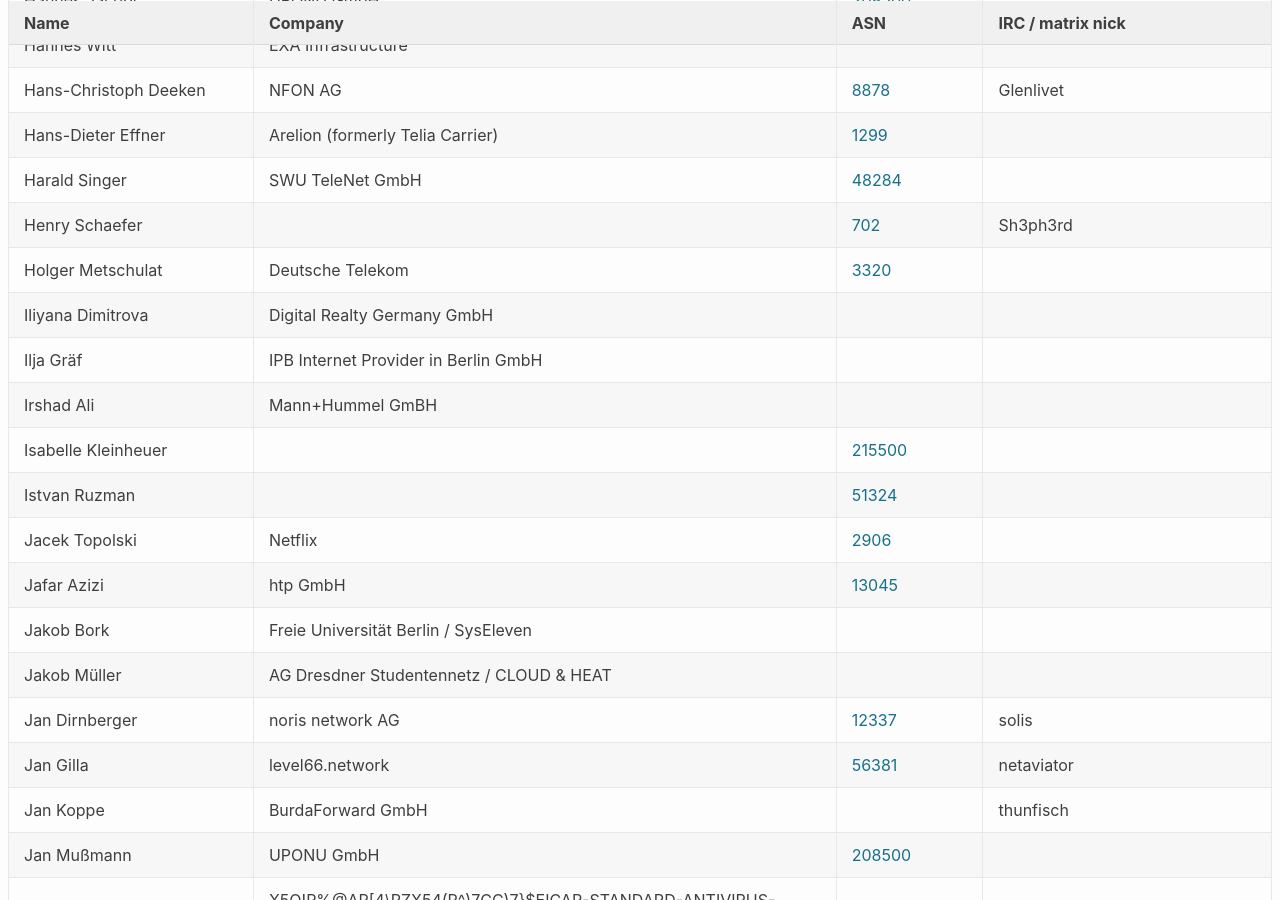
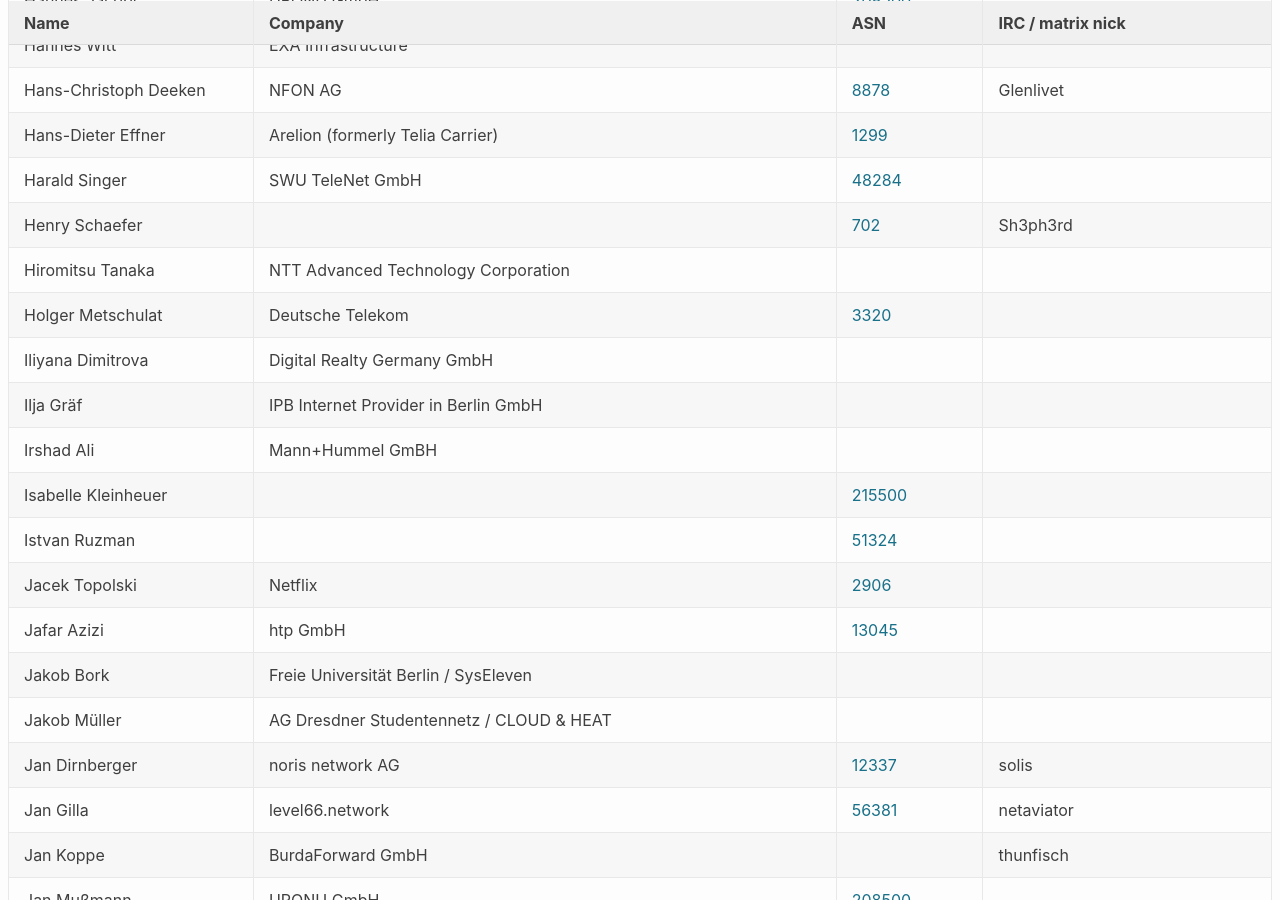
Before and after one commit to denog/pretix-attendeelist, a Jekyll site: the page built from denog16/index.markdown, in a window 1280 px wide and 900 px high, scrolled down 4543 px. Built offline with Jekyll 4.4.1, drawn with Linux system fonts in a browser that asks for light colours.

Commit message:
Latest data: Tue Oct  8 04:11:05 UTC 2024

```diff
--- a/_data/attendees_denog16_onsite.json
+++ b/_data/attendees_denog16_onsite.json
@@ -612,6 +612,12 @@
     "asn": "702"
   },
   {
+    "name": "Hiromitsu Tanaka",
+    "company": "NTT Advanced Technology Corporation",
+    "irc": null,
+    "asn": null
+  },
+  {
     "name": "Holger Metschulat",
     "company": "Deutsche Telekom",
     "irc": null,
```
